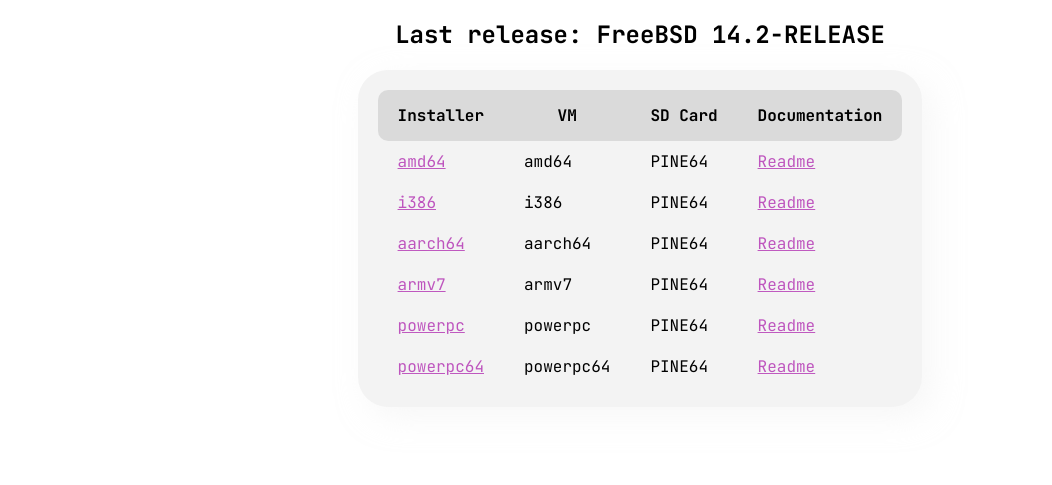
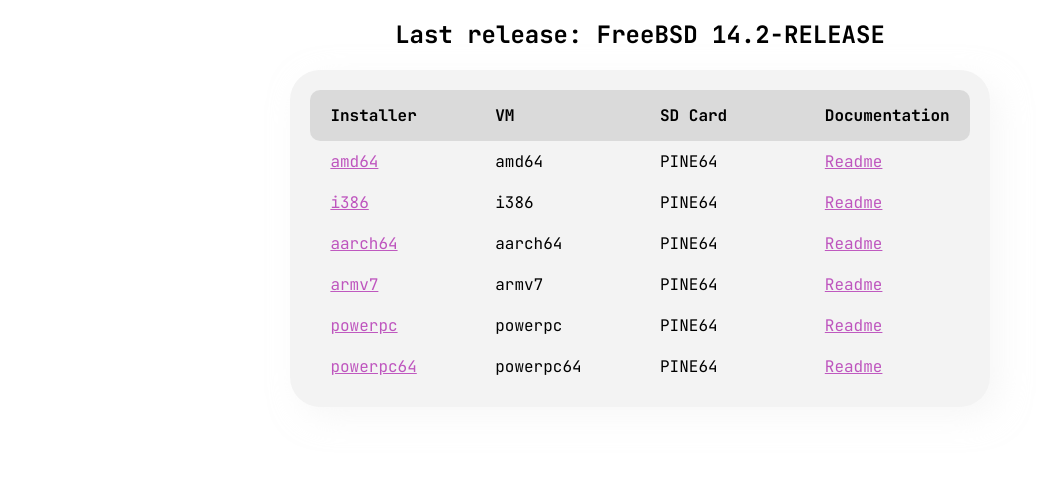
Before and after one commit to mpxx1/freebsd-site, a plain HTML site: page pages/downloads.html in a window 1280 px wide. Shown: the part 315-800 px from the top of the page, without its empty margins (0-1052 px from the left). Drawn offline with Linux system fonts and the light colour scheme; a web font is replaced by a local one.

Commit message:
Updated table

```diff
--- a/pages/downloads.html
+++ b/pages/downloads.html
@@ -44,54 +44,36 @@
     <section class="main__downloads__release-section">
         <img src="../assets/logo-gradient.svg" alt="logo">
         <h2>Last release: FreeBSD 14.2-RELEASE</h2>
-        <table class="main__downloads__release-section__table">
-            <thead>
-            <tr>
-                <th scope="col">Installer</th>
-                <th scope="col">VM</th>
-                <th scope="col">SD Card</th>
-                <th scope="col">Documentation</th>
-            </tr>
-            </thead>
-            <tbody>
-            <tr>
-                <td><a class="text-link" href="#">amd64</a></td>
-                <td>amd64</td>
-                <td>PINE64</td>
-                <td><a class="text-link" href="#">Readme</a></td>
-            </tr>
-            <tr>
-                <td><a class="text-link" href="#">i386</a></td>
-                <td>i386</td>
-                <td>PINE64</td>
-                <td><a class="text-link" href="#">Readme</a></td>
-            </tr>
-            <tr>
-                <td><a class="text-link" href="#">aarch64</a></td>
-                <td>aarch64</td>
-                <td>PINE64</td>
-                <td><a class="text-link" href="#">Readme</a></td>
-            </tr>
-            <tr>
-                <td><a class="text-link" href="#">armv7</a></td>
-                <td>armv7</td>
-                <td>PINE64</td>
-                <td><a class="text-link" href="#">Readme</a></td>
-            </tr>
-            <tr>
-                <td><a class="text-link" href="#">powerpc</a></td>
-                <td>powerpc</td>
-                <td>PINE64</td>
-                <td><a class="text-link" href="#">Readme</a></td>
-            </tr>
-            <tr>
-                <td><a class="text-link" href="#">powerpc64</a></td>
-                <td>powerpc64</td>
-                <td>PINE64</td>
-                <td><a class="text-link" href="#">Readme</a></td>
-            </tr>
-            </tbody>
-        </table>
+        <div class="main__downloads__release-section__table">
+            <div class="main__downloads__release-section__table-item heading">Installer</div>
+            <div class="main__downloads__release-section__table-item heading">VM</div>
+            <div class="main__downloads__release-section__table-item heading">SD Card</div>
+            <div class="main__downloads__release-section__table-item heading">Documentation</div>
+            <div class="main__downloads__release-section__table-item"><a class="text-link" href="#">amd64</a></div>
+            <div class="main__downloads__release-section__table-item">amd64</div>
+            <div class="main__downloads__release-section__table-item">PINE64</div>
+            <div class="main__downloads__release-section__table-item"><a class="text-link" href="#">Readme</a></div>
+            <div class="main__downloads__release-section__table-item"><a class="text-link" href="#">i386</a></div>
+            <div class="main__downloads__release-section__table-item">i386</div>
+            <div class="main__downloads__release-section__table-item">PINE64</div>
+            <div class="main__downloads__release-section__table-item"><a class="text-link" href="#">Readme</a></div>
+            <div class="main__downloads__release-section__table-item"><a class="text-link" href="#">aarch64</a></div>
+            <div class="main__downloads__release-section__table-item">aarch64</div>
+            <div class="main__downloads__release-section__table-item">PINE64</div>
+            <div class="main__downloads__release-section__table-item"><a class="text-link" href="#">Readme</a></div>
+            <div class="main__downloads__release-section__table-item"><a class="text-link" href="#">armv7</a></div>
+            <div class="main__downloads__release-section__table-item">armv7</div>
+            <div class="main__downloads__release-section__table-item">PINE64</div>
+            <div class="main__downloads__release-section__table-item"><a class="text-link" href="#">Readme</a></div>
+            <div class="main__downloads__release-section__table-item"><a class="text-link" href="#">powerpc</a></div>
+            <div class="main__downloads__release-section__table-item">powerpc</div>
+            <div class="main__downloads__release-section__table-item">PINE64</div>
+            <div class="main__downloads__release-section__table-item"><a class="text-link" href="#">Readme</a></div>
+            <div class="main__downloads__release-section__table-item"><a class="text-link" href="#">powerpc64</a></div>
+            <div class="main__downloads__release-section__table-item">powerpc64</div>
+            <div class="main__downloads__release-section__table-item">PINE64</div>
+            <div class="main__downloads__release-section__table-item"><a class="text-link" href="#">Readme</a></div>
+        </div>
     </section>
 </main>
 <footer class="footer">
--- a/styles/main-downloads.sass
+++ b/styles/main-downloads.sass
@@ -1,6 +1,8 @@
 .main
   &__downloads__release-section
+    position: relative
     height: 100vh
+    width: 100%
     display: flex
     justify-content: center
     align-items: center
@@ -11,22 +13,27 @@
       margin: 20px
 
     &__table
+      display: grid
+      grid-template-columns: repeat(4, 1fr)
       padding: 20px
       border-radius: 30px
       background: rgba(240, 240, 240, 0.8)
       box-shadow: 10px 10px 30px rgba(240, 240, 240, 0.5)
       border-collapse: separate
       border-spacing: 0 0
+      max-width: 100%
 
-      th
+      &-item
+        padding: 10px 20px
+
+
+      &-item.heading
         padding: 15px 20px 15px 20px
         background: rgba(0, 0, 0, 0.1)
+        font-weight: 700
 
         &:first-child
           border-radius: 10px 0 0 10px
 
-        &:last-child
+        &:nth-child(4)
           border-radius: 0 10px 10px 0
-
-      td
-        padding: 10px 20px
```
Also changed, not shown: styles/styles.css, 1 other file.
